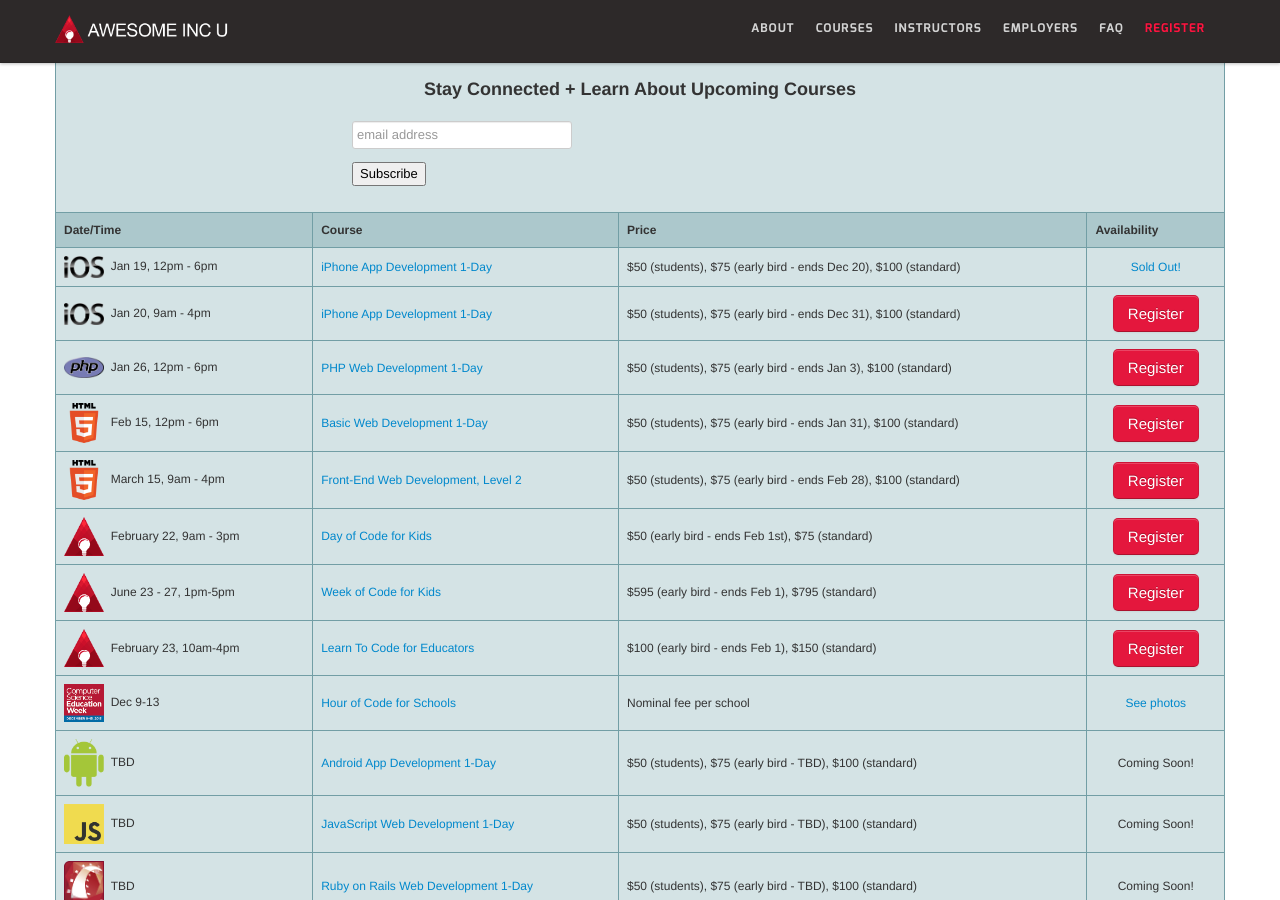
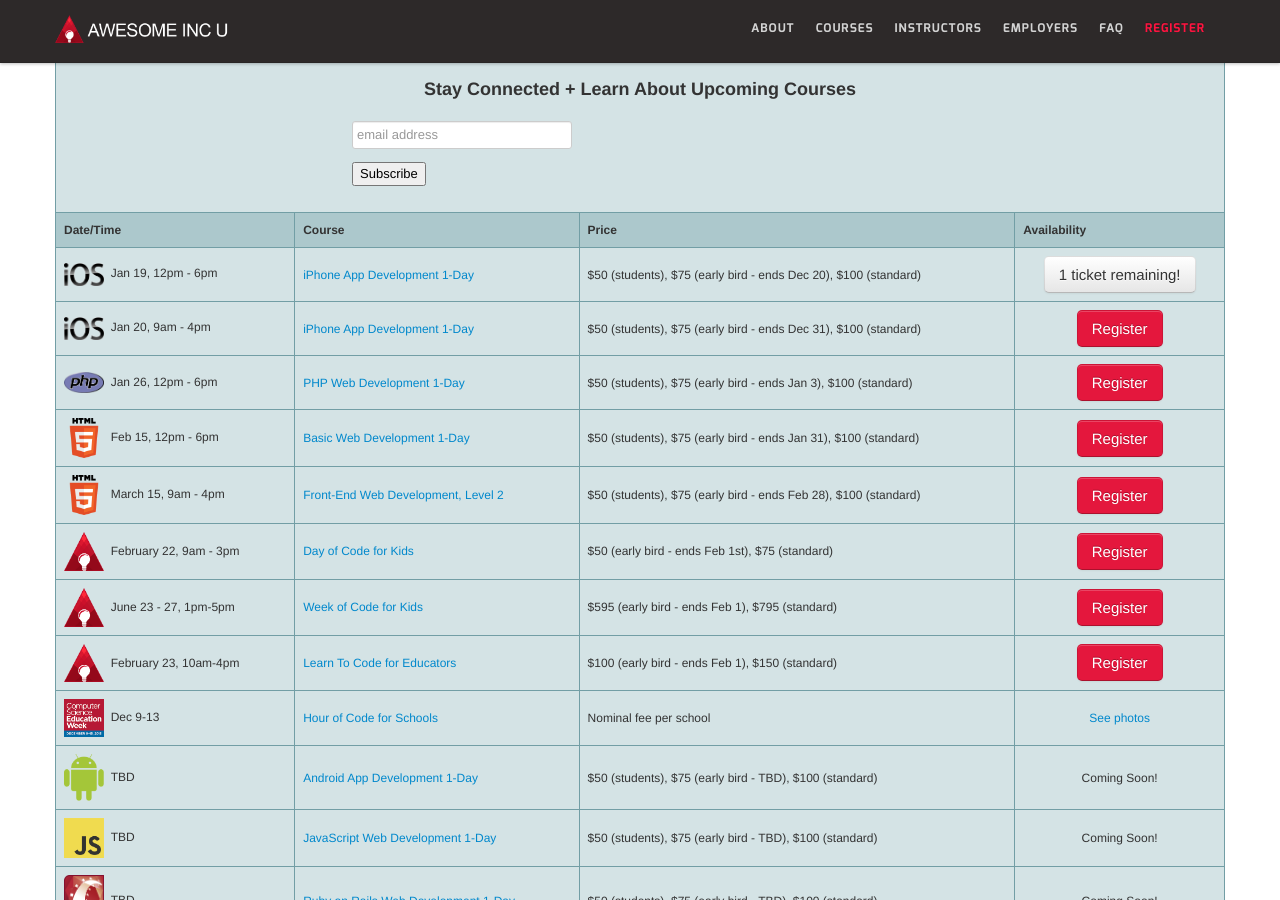
Before and after one commit to ainc/awesomeincu-2013, a Jekyll site: the page built from index.html, in a window 1280 px wide and 900 px high, scrolled down 2135 px. Built offline with Jekyll 4.4.1, drawn with Linux system fonts in a browser that asks for light colours; Markdown is read by kramdown in place of the engine named in the settings; comment, search, counter and statistics services are not loaded.

Commit message:
Update status of iOS Jan 19th tickets

```diff
--- a/_includes/course-list-table.html
+++ b/_includes/course-list-table.html
@@ -29,7 +29,7 @@
 			    <tr><th>Date/Time</th><th>Course</th><th>Price</th><th>Availability</th></tr>
 
 			    <tr><td><a href="/curriculum#ios-crash"><img src="/img/logo-ios.png" alt="Awesome Inc iPhone App Development" width="40px"></a>&nbsp;&nbsp;Jan 19, 12pm - 6pm</td><td><a href="/curriculum#ios-crash">iPhone App Development 1-Day<a/></td><td>$50 (students), $75 (early bird - ends Dec 20), $100 (standard)</td><td>
-          		<center><a href="http://www.eventbrite.com/e/iphone-1-day-crash-course-tickets-8884875903?aff=aincwebsite" target="_blank">Sold Out!</a></center></td></tr>
+          		<center><a class="btn btn-large" href="http://www.eventbrite.com/e/iphone-1-day-crash-course-tickets-8884875903?aff=aincwebsite" target="_blank">1 ticket remaining!</a></center></td></tr>
 
           		<tr><td><a href="/curriculum#ios-crash"><img src="/img/logo-ios.png" alt="Awesome Inc iPhone App Development" width="40px"></a>&nbsp;&nbsp;Jan 20, 9am - 4pm</td><td><a href="/curriculum#ios-crash">iPhone App Development 1-Day<a/></td><td>$50 (students), $75 (early bird - ends Dec 31), $100 (standard)</td><td>
           		<center><a class="btn btn-red btn-large" href="http://www.eventbrite.com/e/iphone-1-day-crash-course-jan-20-tickets-9890414496?aff=aincwebsite" target="_blank">Register</a></center></td></tr>
```
Also changed, not shown: 2 other files.
